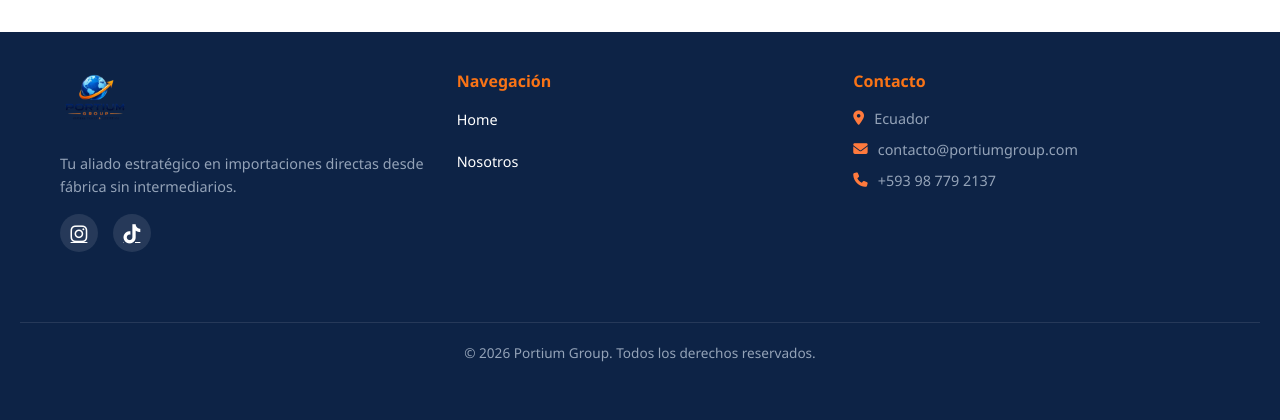
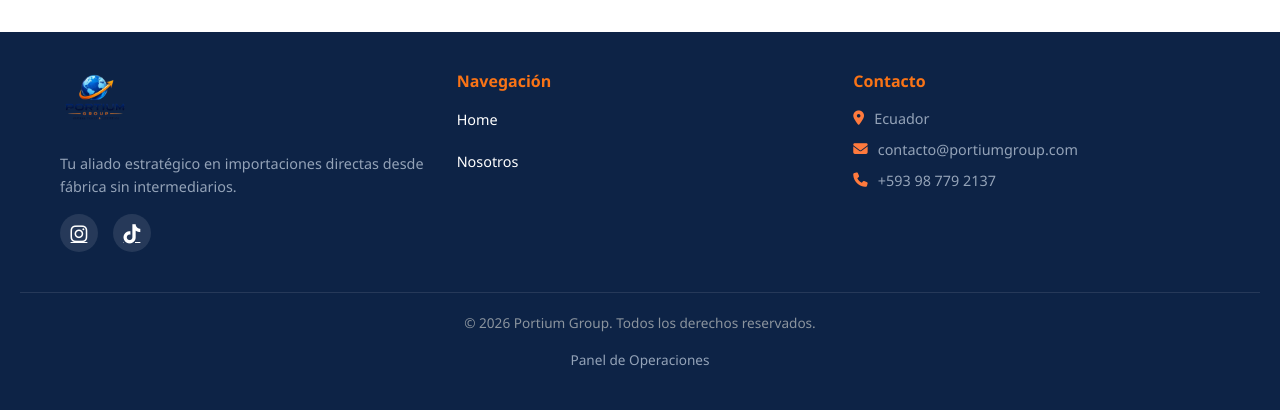
Before and after one commit to LogicCode2023/Web-Empresarial, a Django app: page /tramite/busqueda/ in a window 1280 px wide. Shown: the part 1605-2025 px from the top of the page. Run offline with Django 5.2, Linux system fonts and the light colour scheme.

Commit message:
Restaura el footer completo con el enlace al panel de operaciones

```diff
--- a/templates/core/base.html
+++ b/templates/core/base.html
@@ -281,8 +281,14 @@
             <p style="color: #94a3b8; font-size: 0.9rem; margin-bottom: 8px;"><i class="fas fa-phone"></i> +593 98 779 2137</p>
         </div>
     </div>
-    <div class="footer-bottom" style="text-align: center; margin-top: 30px; padding-top: 20px; border-top: 1px solid rgba(255,255,255,0.1); color: #94a3b8; font-size: 0.85rem;">
+    <!-- Barra de Derechos Reservados y Panel de Operaciones -->
+    <div class="footer-bottom">
         <p>&copy; 2026 Portium Group. Todos los derechos reservados.</p>
+        <p style="margin: 0;">
+            <a href="{% url 'dashboard_tramites' %}"
+               style="color: #94a3b8; text-decoration: none; transition: color 0.2s;"
+               onmouseover="this.style.color='#ffffff'" onmouseout="this.style.color='#94a3b8'">Panel de Operaciones</a>
+        </p>
     </div>
 </footer>
 {% endif %}
```
